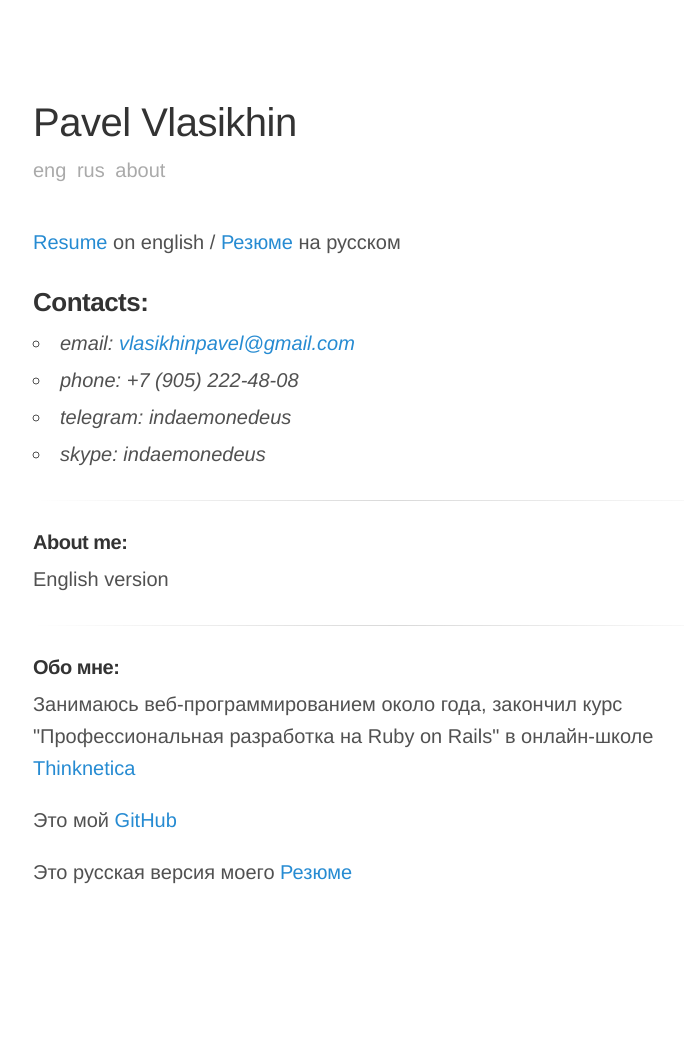
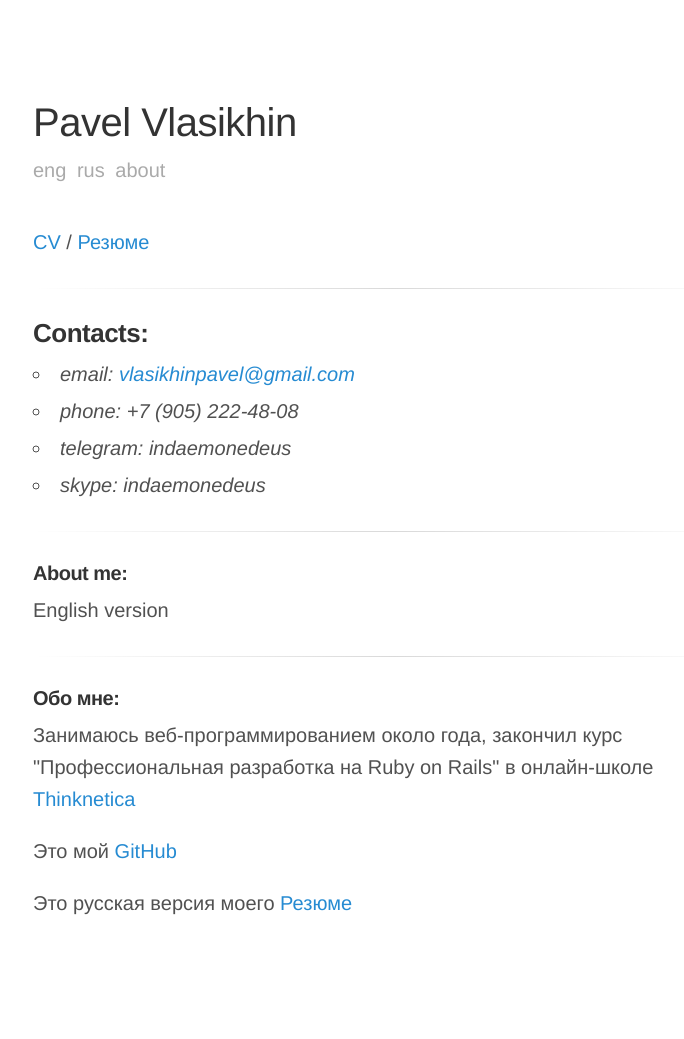
Before and after one commit to vlasikhin/vlasikhin.github.io, a Jekyll site: the page built from index.html, in a window 1280 px wide. Shown: the whole page, without its empty margins (247-931 px from the left). Built offline with Jekyll 4.4.1, drawn with Linux system fonts in a browser that asks for light colours; before the commit the page ends 1008 px from its top, so only the background shows below that.

Commit message:
fix links

```diff
--- a/index.html
+++ b/index.html
@@ -12,9 +12,10 @@ layout: default
   </nav>
 </header>
 <p>
-  <a href="https://vlasikhin.github.io/eng/"> Resume </a> on english /
-  <a href="https://vlasikhin.github.io/rus/"> Резюме </a> на русском
+  <a href="https://vlasikhin.github.io/eng/"> CV </a> /
+  <a href="https://vlasikhin.github.io/rus/"> Резюме </a>
 </p>
+<hr>
 <h3> Contacts: </h3>
 <address>
   <ul>
```
